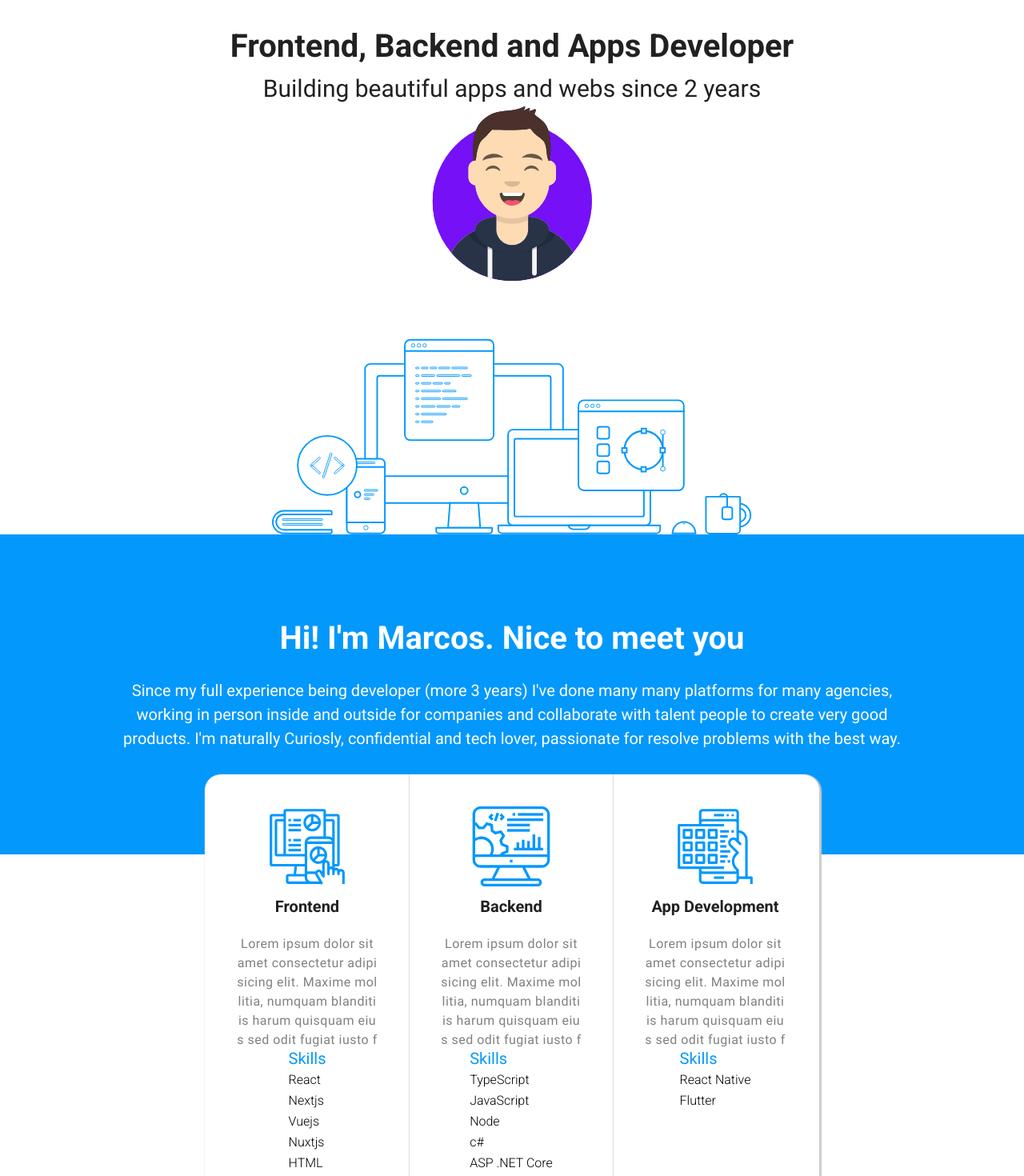
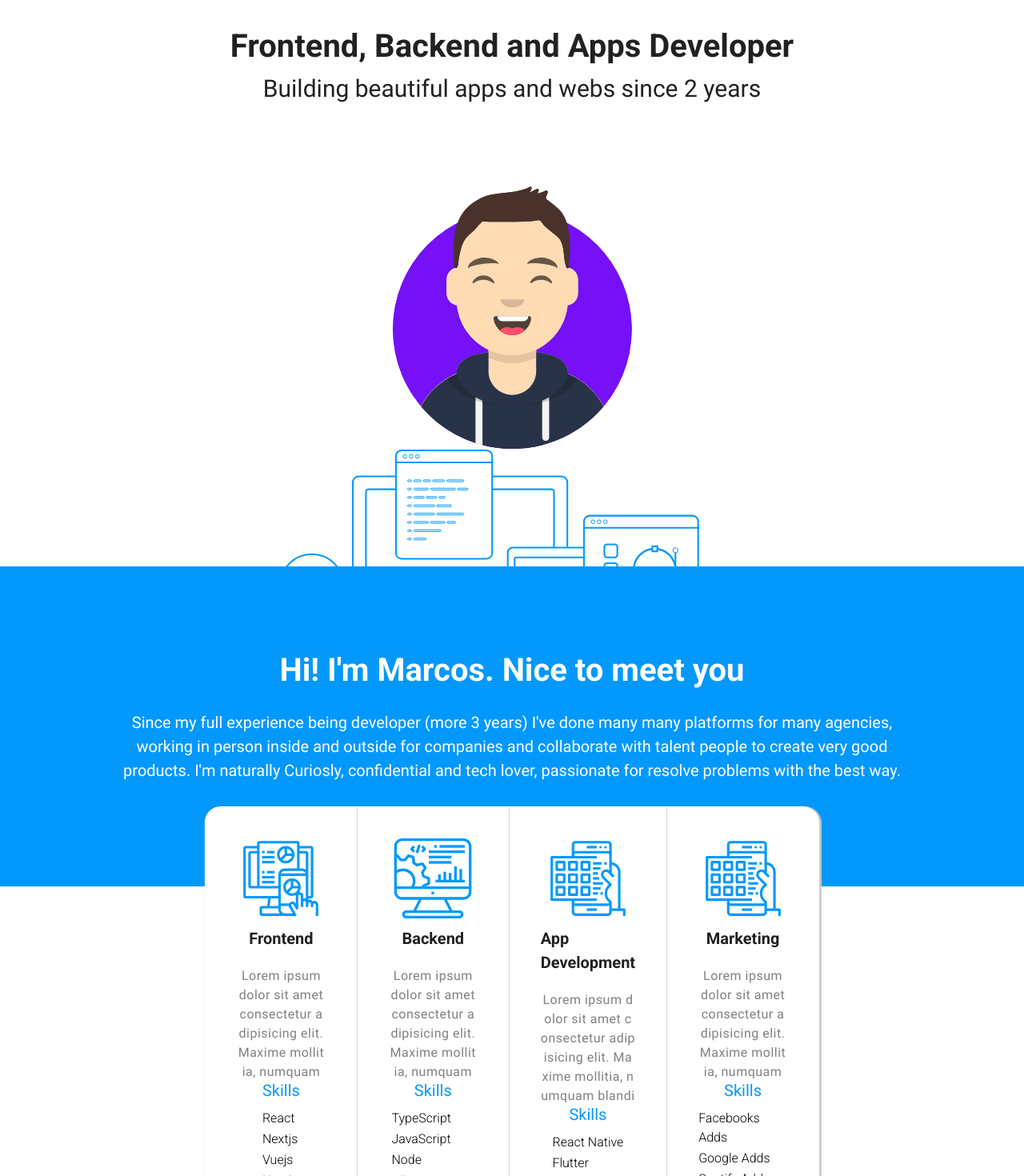
Before and after one commit to MarcosEscobarR/portfolio, a Nuxt app: page / in a window 1280 px wide. Shown: the part 100-1570 px from the top of the page at 80% size. Built offline with nearby package versions, Linux system fonts and the light colour scheme.

Commit message:
some changes

```diff
--- a/components/SkillItem.vue
+++ b/components/SkillItem.vue
@@ -8,7 +8,9 @@
       </p>
     </div>
     <div>
-      <span class="primary--text mb-2" style="font-size: 20px">Skills</span>
+      <p class="primary--text mb-2 text-center" style="font-size: 20px">
+        Skills
+      </p>
       <div>
         <p v-for="(skill, index) in skills" :key="index" class="skill">
           {{ skill }}
--- a/components/SkillsCards.vue
+++ b/components/SkillsCards.vue
@@ -16,7 +16,7 @@ numquam blanditiis harum quisquam eius sed odit fugiat iusto fuga praesentium"
 numquam blanditiis harum quisquam eius sed odit fugiat iusto fuga praesentium"
         :skills="backendSkills"
       />
-      <v-divider vertical class="divider" dark />
+      <v-divider vertical class="divider" dark/>
       <skill-item
         icon="/mobile-app.svg"
         title="App Development"
@@ -24,7 +24,15 @@ numquam blanditiis harum quisquam eius sed odit fugiat iusto fuga praesentium"
 numquam blanditiis harum quisquam eius sed odit fugiat iusto fuga praesentium"
         :skills="appSkills"
       />
-      <v-divider />
+      <v-divider vertical class="divider" dark/>
+      <skill-item
+        icon="/mobile-app.svg"
+        title="Marketing"
+        subtitle="Lorem ipsum dolor sit amet consectetur adipisicing elit. Maxime mollitia,
+numquam blanditiis harum quisquam eius sed odit fugiat iusto fuga praesentium"
+        :skills="marketingSkills"
+      />
+      <v-divider/>
     </div>
   </div>
 </template>
@@ -35,7 +43,8 @@ export default {
   data: () => ({
     frontendSkills: ['React', 'Nextjs', 'Vuejs', 'Nuxtjs', 'HTML', 'CSS'],
     backendSkills: ['TypeScript', 'JavaScript', 'Node', 'c#', 'ASP .NET Core'],
-    appSkills: ['React Native', 'Flutter']
+    appSkills: ['React Native', 'Flutter'],
+    marketingSkills: ['Facebooks Adds', 'Google Adds', 'Spotify Adds']
   })
 }
 </script>
@@ -52,15 +61,17 @@ export default {
   align-items: center;
   justify-content: center;
 }
+
 .skills {
   width: 60vw;
   height: 100%;
   border-radius: 20px;
-    box-shadow:1.5px 1.5px 1.5px 1.5px #ccc;
+  box-shadow: 1.5px 1.5px 1.5px 1.5px #ccc;
   background-color: white;
   display: flex;
   flex-direction: row;
 }
+
 .divider {
   background-color: #ced9d9
 }
@@ -70,7 +81,8 @@ export default {
     width: 80vw;
   }
 }
-  @media (max-width: 900px){
+
+@media (max-width: 900px) {
   .skills {
     width: ;
   }
--- a/components/Welcome.vue
+++ b/components/Welcome.vue
@@ -3,8 +3,8 @@
     <div class="main-container">
       <span class="big-title">Frontend, Backend and Apps Developer</span>
       <span class="subtitle">Building beautiful apps and webs since 2 years</span>
-      <img src="../static/mf-avatar.svg" width="200px" alt="logo"/>
-      <img class="mt-auto" src="../static/hero.svg" width="600px" alt="computer"/>
+      <img src="../static/mf-avatar.svg" class="avatar" alt="logo"/>
+      <img class="computer" src="../static/hero.svg" alt="computer"/>
     </div>
   </div>
 </template>
@@ -17,7 +17,7 @@ export default {
 
 <style scoped>
 .welcome-container {
-  height: calc(85vh - 40px);
+  height: calc(90vh - 40px);
   width: 100vw;
 }
 .big-title {
@@ -34,4 +34,13 @@ export default {
   align-items: center;
   height: 100%;
 }
+.avatar {
+  padding-top: 100px;
+  min-width: 300px;
+  max-width: 500px;
+}
+.computer {
+  margin-top: auto;
+  min-width: 600px;
+}
 </style>
```
Lines whose indentation alone changed are shown as unchanged.
